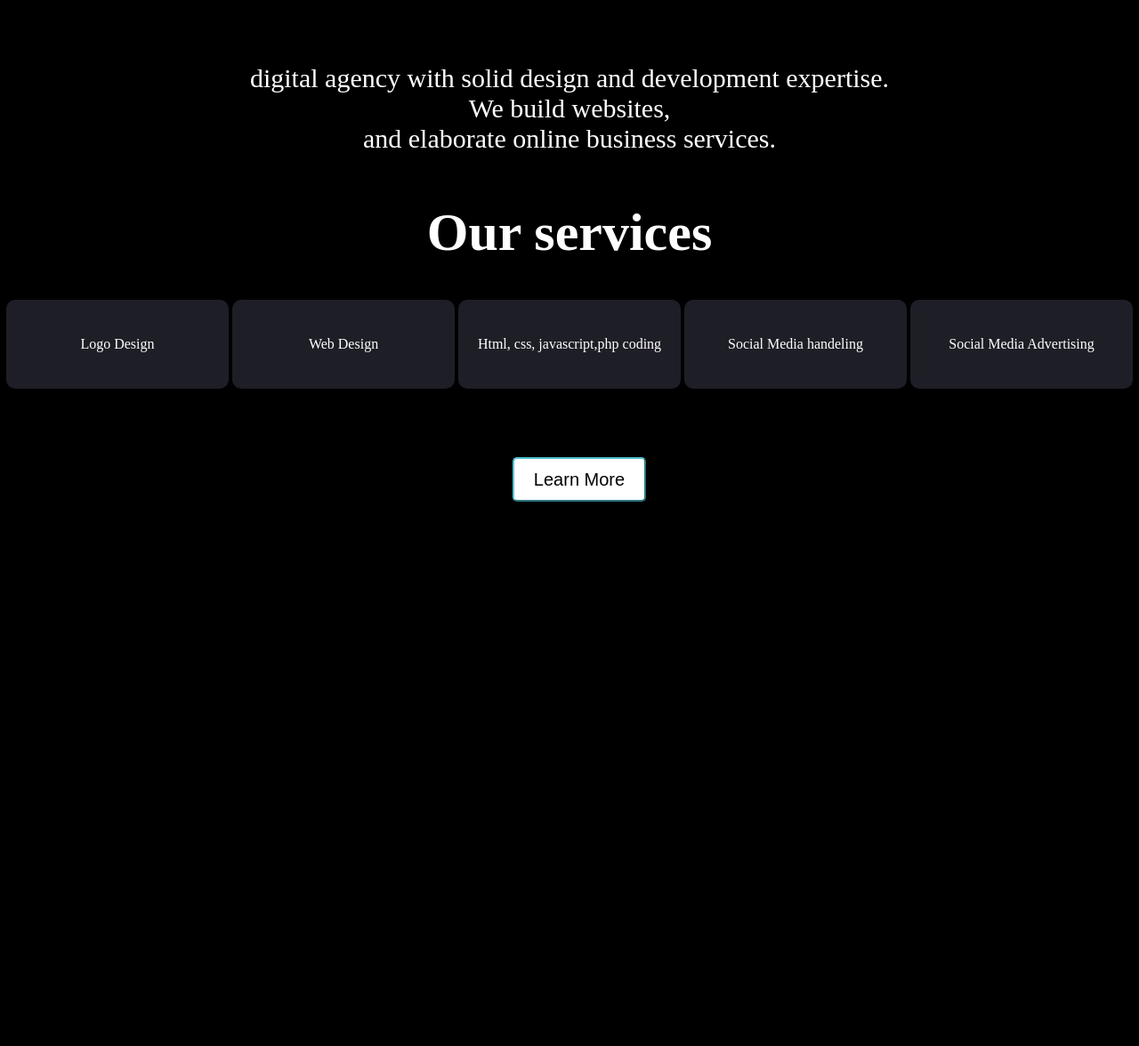
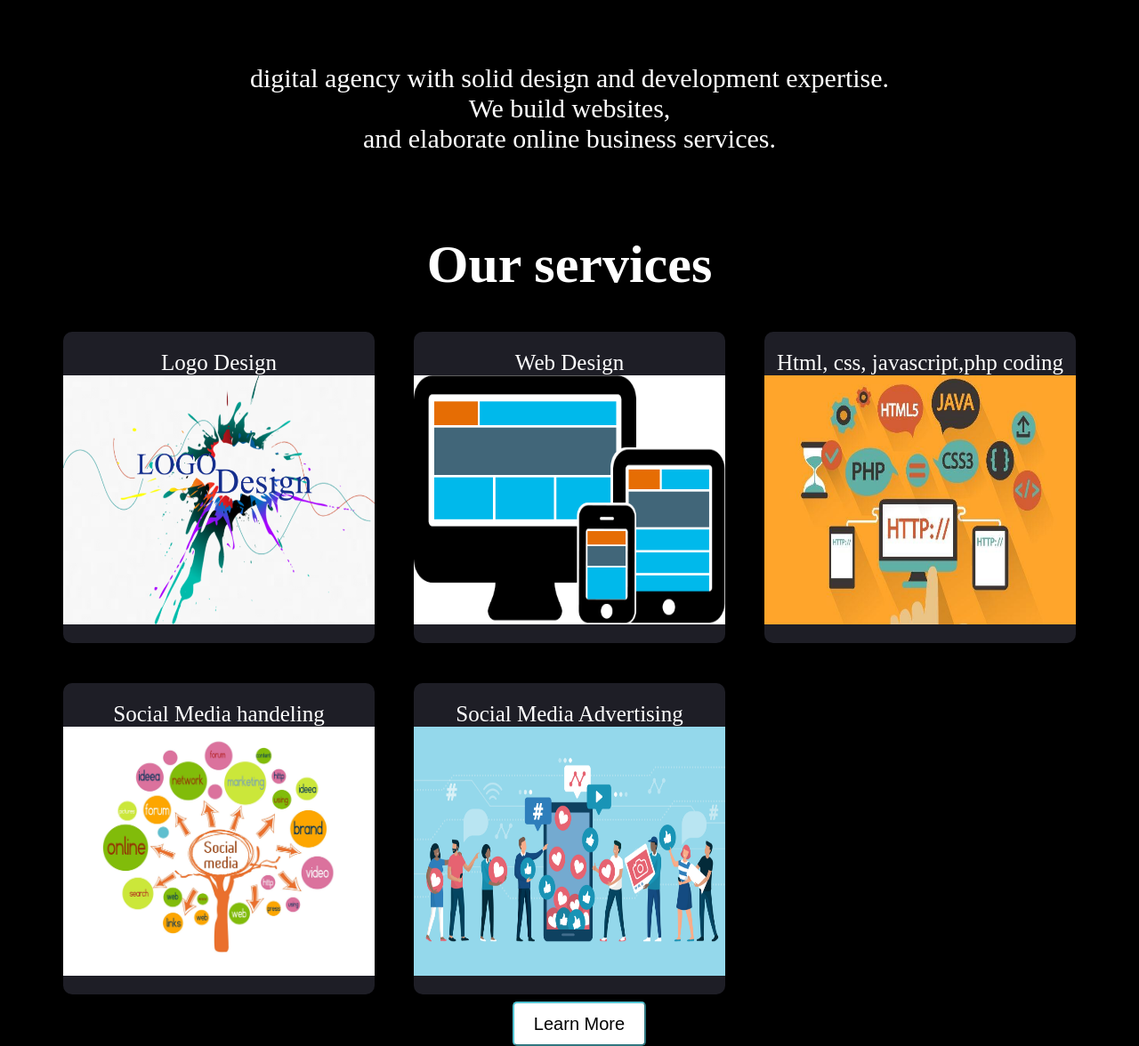
Before and after one commit to sauravasphen/CodeUp, a PHP site: page / in a window 1280 px wide. Shown: the part 783-1959 px from the top of the page at 89% size. Before the commit the page ends 1347 px from the top, so only its background shows below. Run offline with PHP 8.4, Linux system fonts and the light colour scheme.

Commit message:
added pictures

```diff
--- a/CSS/home.css
+++ b/CSS/home.css
@@ -91,14 +91,15 @@
   height:100px;
   padding-bottom: 10px;
   display:grid;
-  grid-template-columns: auto auto auto auto auto;
+  grid-template-columns: auto auto auto;
   align-items: center;
   justify-content: center;
   color: white;
+  grid-gap: 40px;
 }
 .box{
-  width:250px;
-  height:100px;
+  width:350px;
+  height:350px;
   background-color:#1e1e26;
   border-radius: 10px;
   display:flex;
@@ -110,15 +111,14 @@
   margin-top: 5px;
 }
 .model{
-  height:250px;
+  height:280px;
   max-height: 100%;
   max-width: 100%;
   margin-top: 0px;
 }
-.cont-img{
-  max-width: 100%;
-  max-height: 100%;
-  background-blend-mode: lighten;
+
+.marvel{
+  font-size: 25px;
 }
 
 .btn-services{
--- a/index.php
+++ b/index.php
@@ -27,28 +27,37 @@
       <br><br><br>
       <div class="services">
         <p class="moto">digital agency with solid design and development expertise.<br> We build websites,<br>and elaborate online business services.</p>
-        <br><br><br><h1 class="tts1">Our services</h1>
+        <br><br><br><br><br><h1 class="tts1">Our services</h1>
         <br><br>
         <div class="grid-container">
           <div class="box">
             <p class="marvel">Logo Design </p>
+            <img src="MEDIA/logodesign.jpg" class="model">
           </div>
           <div class="box">
             <p class="marvel">Web Design </p>
+            <img src="MEDIA/webdesign.jpg" class="model">
           </div>
           <div class="box">
             <p class="marvel">Html, css, javascript,php coding </p>
+            <img src="MEDIA/hcjp.jpg" class="model">
           </div>
           <div class="box">
             <p class="marvel">Social Media handeling</p>
+            <img src="MEDIA/mediahandeling.jpg" class="model">
           </div>
           <div class="box">
             <p class="marvel">Social Media Advertising</p>
+            <img src="MEDIA/advertising.jpg" class="model">
           </div>
         </div>
-        <br><br><br><br>
+      </div>
+      <br><br><br><br><br><br><br><br><br><br><br><br><br><br><br><br><br><br><br><br><br><br><br><br><br><br><br><br><br><br><br><br><br><br><br>
+      .<div>
           <button class="btn-services">Learn More</button>
       </div>
 
+
+
   </body>
 </html>
```
Also changed, not shown: MEDIA/advertising.jpg (added), MEDIA/hcjp.jpg (added), MEDIA/logodesign.jpg (added), MEDIA/mediahandeling.jpg (added), MEDIA/webdesign.jpg (added).
